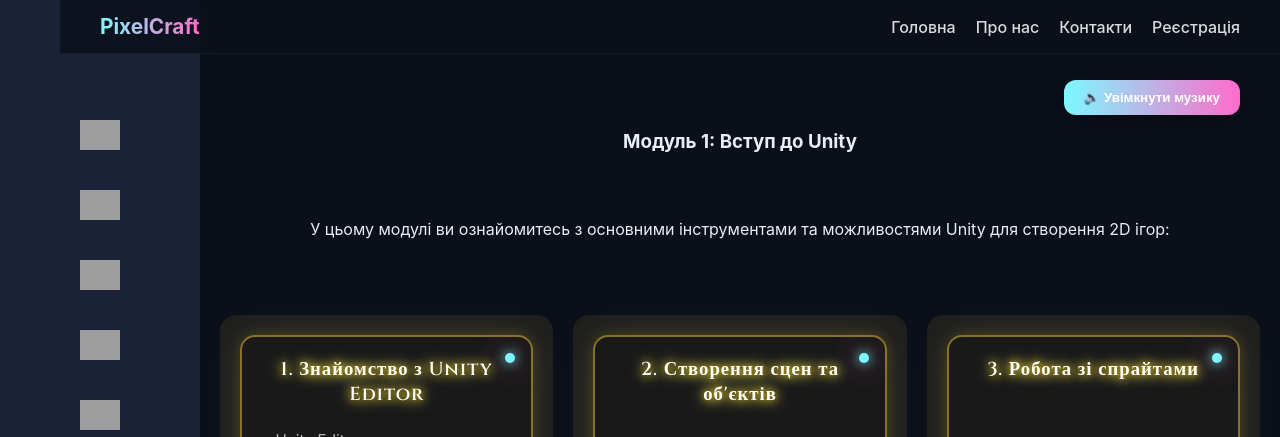
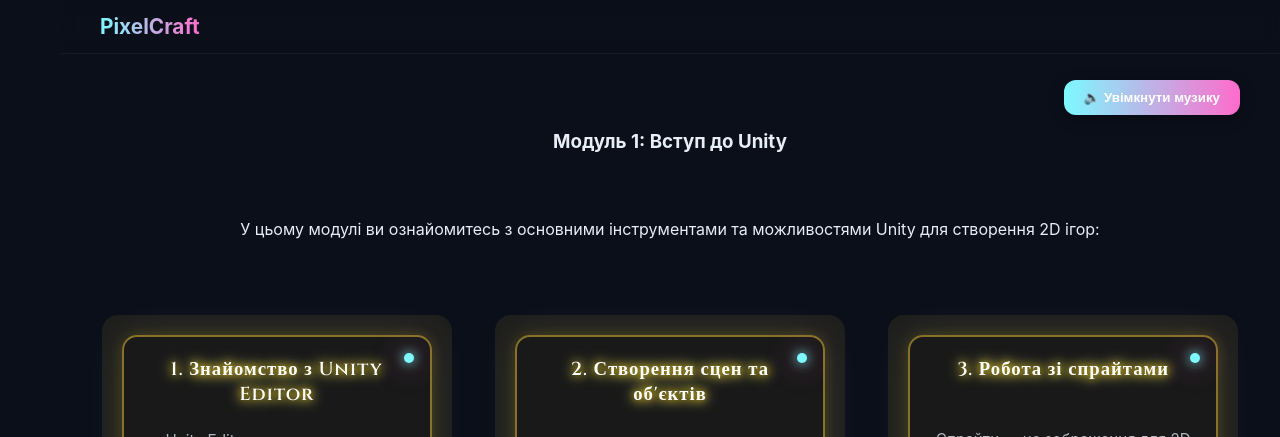
Before and after one commit to Yarosslav1994/PixelCraft, a website: page Module1.html in a window 1280 px wide. Shown: the top 437 px of the page. Drawn offline with Linux system fonts and the light colour scheme; grey boxes are pictures that could not be loaded.

```diff
--- a/Module1.html
+++ b/Module1.html
@@ -248,25 +248,12 @@
 
 <body>
 
-<!-- Sidebar -->
-<div class="sidebar">
-  <a href="#"><img src="https://cdn-icons-png.flaticon.com/512/1827/1827390.png" alt="Чат"><span class="tooltip">Чат</span></a>
-  <a href="#"><img src="https://cdn-icons-png.flaticon.com/512/2920/2920322.png" alt="Час"><span class="tooltip">Час</span></a>
-  <a href="#"><img src="https://cdn-icons-png.flaticon.com/512/3135/3135715.png" alt="Профіль"><span class="tooltip">Профіль</span></a>
-  <a href="#"><img src="https://cdn-icons-png.flaticon.com/512/3135/3135719.png" alt="Курси"><span class="tooltip">Курси</span></a>
-  <a href="#"><img src="https://cdn-icons-png.flaticon.com/512/561/561127.png" alt="Мова"><span class="tooltip">Мова</span></a>
-</div>
+
 
 <!-- Header -->
 <nav class="navbar">
   <a href="course_blocks.html"><div class="logo">PixelCraft</div></a>
-  <div class="nav-links">
 
-    <a href="">Головна</a>
-    <a href="#">Про нас</a>
-    <a href="#">Контакти</a>
-    <a href="#">Реєстрація</a>
-  </div>
 </nav>
 
 <!-- Музика -->
```
Also changed, not shown: Module2.html (+1 -14 lines), Module8.html (+15 -0 lines), 1 other file.
